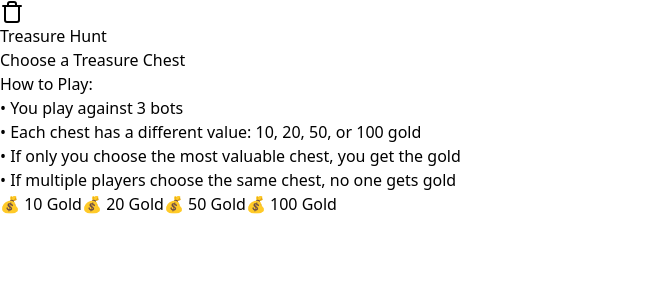
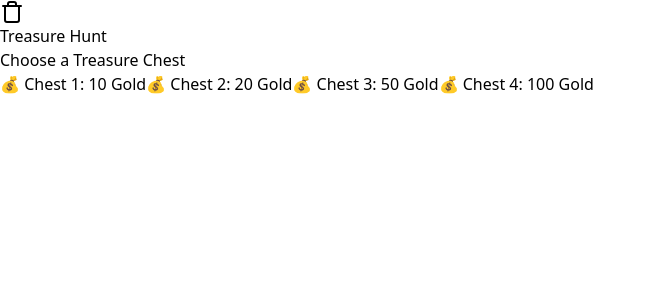
Before and after one commit to puremind5/dfac, a React (Vite) app: page / in a window 1280 px wide. Shown: the top 300 px of the page, without its empty margins (0-656 px from the left). Built offline with nearby package versions, Linux system fonts and the light colour scheme.

Commit message:
Update GameBoard.tsx

```diff
--- a/src/components/GameBoard.tsx
+++ b/src/components/GameBoard.tsx
@@ -1,33 +1,21 @@
 import React from 'react';
 
-const CHEST_VALUES = [10, 20, 50, 100]; // Исправленные значения сундуков
+const CHEST_VALUES = [10, 20, 50, 100]; // Значения сундуков
 
 const GameBoard: React.FC<{ onChestSelect: (index: number) => void; loading: boolean }> = ({ onChestSelect, loading }) => {
   return (
     <div className="text-center">
       <h2 className="text-2xl font-bold mb-4 text-white">Choose a Treasure Chest</h2>
 
-      {/* Описание правил игры */}
-      <div className="bg-gray-800 text-white p-4 rounded-lg shadow-lg mb-4">
-        <h3 className="text-lg font-bold mb-2">How to Play:</h3>
-        <ul className="text-sm space-y-1">
-          <li>• You play against 3 bots</li>
-          <li>• Each chest has a different value: 10, 20, 50, or 100 gold</li>
-          <li>• If only you choose the most valuable chest, you get the gold</li>
-          <li>• If multiple players choose the same chest, no one gets gold</li>
-        </ul>
-      </div>
-
-      {/* Сундуки с ценностью */}
       <div className="grid grid-cols-4 gap-4 justify-center">
         {CHEST_VALUES.map((value, index) => (
           <button
             key={index}
             className="p-4 border-4 border-yellow-500 bg-yellow-300 hover:bg-yellow-400 text-yellow-900 font-bold text-lg rounded-xl shadow-lg transition-all duration-300 transform hover:scale-105"
-            onClick={() => onChestSelect(index)} // Передаём индекс без +1
+            onClick={() => onChestSelect(index + 1)} // Теперь сундуки от 1 до 4
             disabled={loading}
           >
-            💰 {value} Gold
+            💰 Chest {index + 1}: {value} Gold
           </button>
         ))}
       </div>
```
